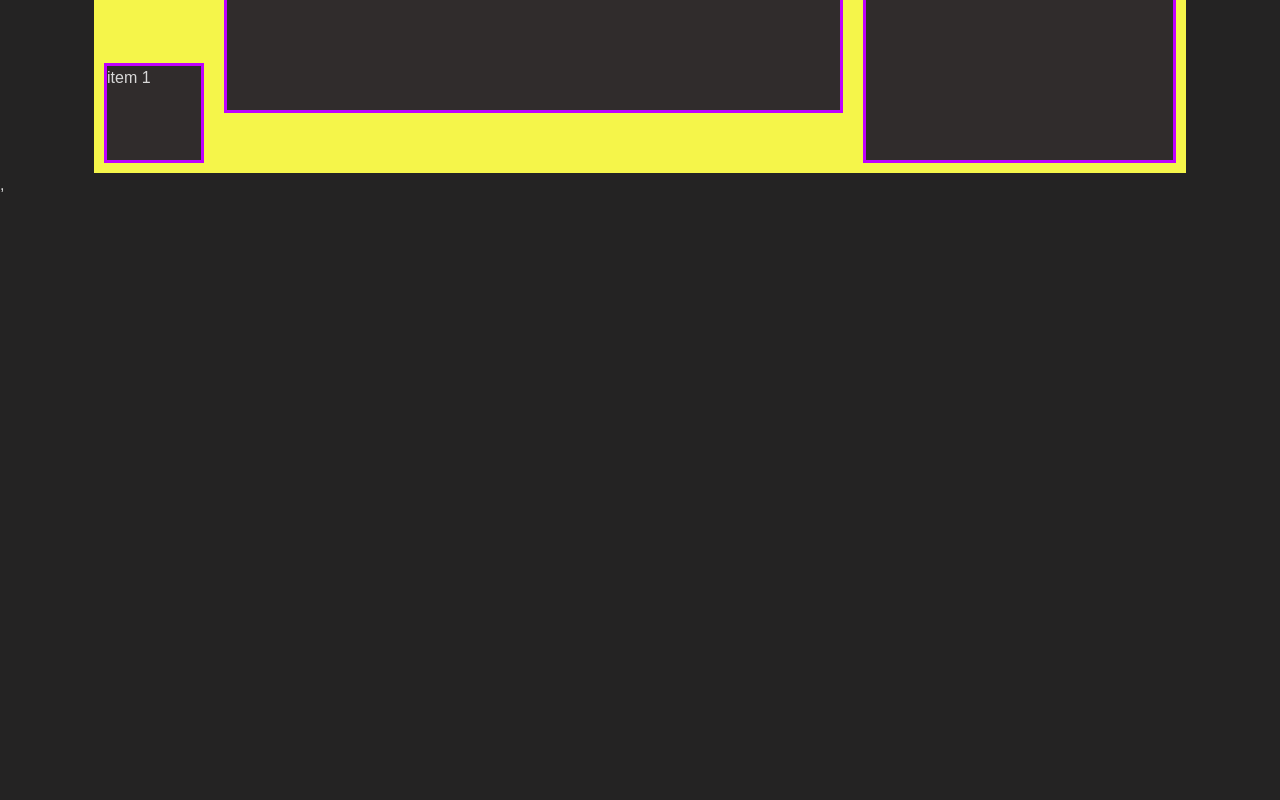
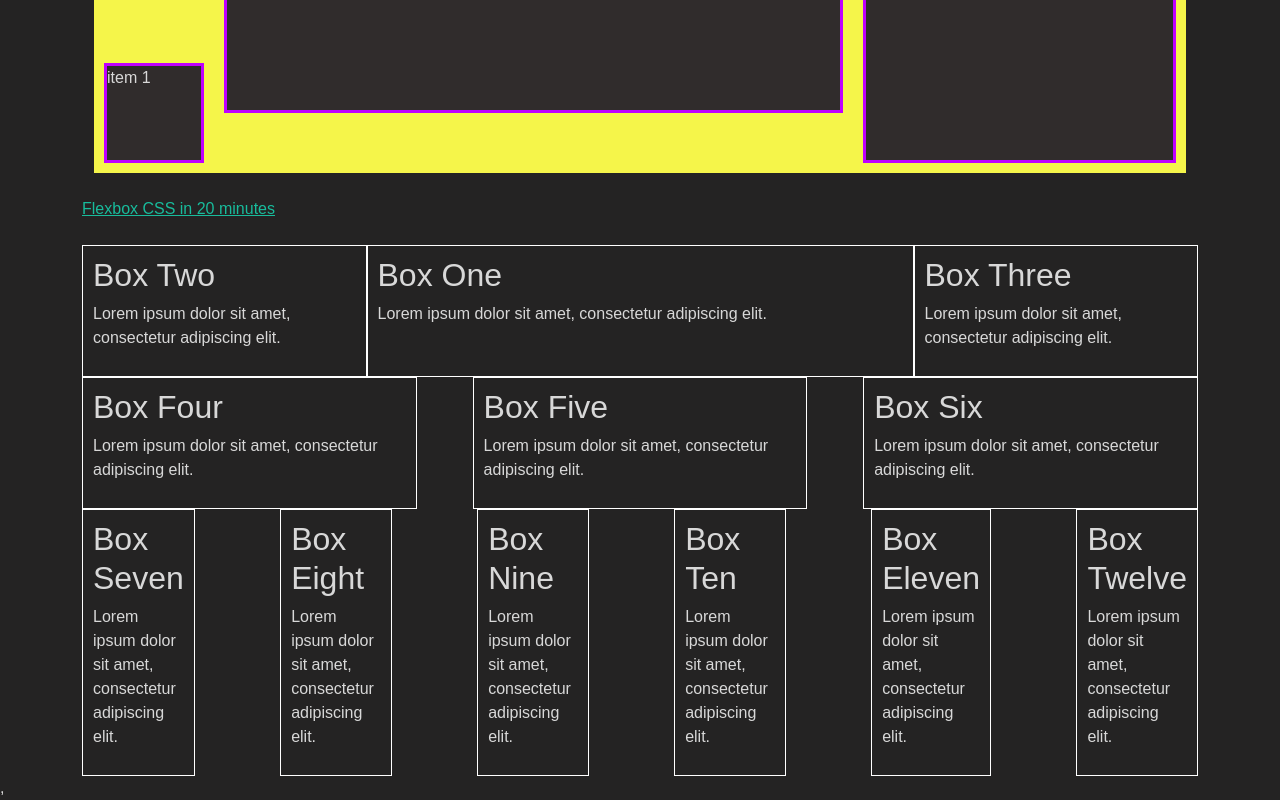
Before and after one commit to brlojam4932/React_Lessons, a React (Create React App) app in the folder lessons-app/: page /styling in a window 1280 px wide. Shown: the part 2137-2937 px from the top of the page. Before the commit the page ends 2334 px from the top, so only its background shows below. Built offline with nearby package versions, Linux system fonts and the light colour scheme; what vscode-icons-js would draw is missing.

Commit message:
flex box
added flex box exercise

```diff
--- a/lessons-app/src/components/css/Styling.css
+++ b/lessons-app/src/components/css/Styling.css
@@ -85,3 +85,75 @@
   flex-grow: 1;
   flex-basis: 0;
 }
+
+/* practice - Flexbox CSS in 20 minutes
+https://youtu.be/JJSoEo8JSnc
+ */
+
+ @media (min-width: 768px) {
+
+  .container-1{
+    display: flex;
+    /*
+    align-items: flex-stretch;
+    align-items: flex-start;
+    align-items: flex-end;
+    align-items: flex-center;
+
+    flex-direction: column;
+    */
+
+  }
+
+  .container-2{
+    display: flex;
+    /*
+    justify-content: flex-start;
+    justify-content: flex-end;
+    justify-content: center;
+    justify-content: space-around;
+    */
+    justify-content: space-between;
+  }
+ }
+
+ .container-3{
+   display: flex;
+   flex-wrap: wrap;
+   justify-content: space-between;
+ }
+
+
+
+.container-1 div, .container-2 div, .container-3 div{
+  border: 1px #fff solid;
+  padding: 10px;
+}
+
+.box-1{
+  flex: 2;
+  order: 2;
+}
+
+.box-2{
+  flex: 1;
+  order: 1;
+
+}
+
+.box-3{
+  flex: 1;
+  order: 3;
+
+}
+
+.container-2-box{
+  /*
+  width: 30%;
+  */
+  flex-basis: 30%;
+}
+
+.container-3-box{
+  flex-basis: 10%;
+}
--- a/lessons-app/src/components/propImports/Styling.jsx
+++ b/lessons-app/src/components/propImports/Styling.jsx
@@ -5,23 +5,24 @@ import "../css/Styling.css";
 
 function Styling() {
   return (
+    <>
       <div className='container'>
         <h1>Styling</h1>
         <a href='https://youtu.be/eow125xV5-c'>Link to YouTube video</a>
 
         <div className='row row1'>
-        <div className='col-sm-12 col-md-6 col-lg-2' style={{backgroundColor: "purple"}}>Row 1: Col One</div>
+          <div className='col-sm-12 col-md-6 col-lg-2' style={{ backgroundColor: "purple" }}>Row 1: Col One</div>
           <div className='col-sm-12 col-md-6 col-lg-8'>Row 1: Col Two</div>
         </div>
 
         <div className='row row2'>
-        <div className='col-sm-6 order-2' style={{backgroundColor: "green"}}>Row 2: Col Three</div>
-        <div className='col-sm-6 order-1' style={{backgroundColor: "orange"}}>Row 2: Col Four</div>
+          <div className='col-sm-6 order-2' style={{ backgroundColor: "green" }}>Row 2: Col Three</div>
+          <div className='col-sm-6 order-1' style={{ backgroundColor: "orange" }}>Row 2: Col Four</div>
         </div>
 
         <div className='row row3'>
-        <div className='col-sm-4 offset-2' style={{backgroundColor: "lightblue", color: 'black'}}>Row 3: Col Five</div>
-        <div className='col-sm-4 offset-1' style={{backgroundColor: 'darkred'}}>Row 3: Col Six</div>
+          <div className='col-sm-4 offset-2' style={{ backgroundColor: "lightblue", color: 'black' }}>Row 3: Col Five</div>
+          <div className='col-sm-4 offset-1' style={{ backgroundColor: 'darkred' }}>Row 3: Col Six</div>
         </div>
 
         <div className='row my-custom-row justify-content-center align-items-center gx-5'>
@@ -73,6 +74,70 @@ function Styling() {
           <div className='flexbox-item2 flexbox-item2-3'>item 3</div>
         </div>
       </div>
+      {/* practice - Flexbox CSS in 20 minutes */}
+      <br />
+      <div>
+        <a href='https://youtu.be/JJSoEo8JSnc'>Flexbox CSS in 20 minutes</a>
+      </div>
+      <br />
+      <div className='container-1'>
+        <div className='box-1'>
+          <h3>Box One</h3>
+          <p>Lorem ipsum dolor sit amet, consectetur adipiscing elit.</p>
+        </div>
+        <div className='box-2'>
+          <h3>Box Two</h3>
+          <p>Lorem ipsum dolor sit amet, consectetur adipiscing elit.</p>
+        </div>
+        <div className='box-3'>
+          <h3>Box Three</h3>
+          <p>Lorem ipsum dolor sit amet, consectetur adipiscing elit.</p>
+        </div>
+      </div>
+
+      <div className='container-2'>
+        <div className='container-2-box'>
+          <h3>Box Four</h3>
+          <p>Lorem ipsum dolor sit amet, consectetur adipiscing elit.</p>
+        </div>
+        <div className='container-2-box'>
+          <h3>Box Five</h3>
+          <p>Lorem ipsum dolor sit amet, consectetur adipiscing elit.</p>
+        </div>
+        <div className='container-2-box'>
+          <h3>Box Six</h3>
+          <p>Lorem ipsum dolor sit amet, consectetur adipiscing elit.</p>
+        </div>
+      </div>
+
+      <div className='container-3'>
+        <div className='container-3-box'>
+          <h3>Box Seven</h3>
+          <p>Lorem ipsum dolor sit amet, consectetur adipiscing elit.</p>
+        </div>
+        <div className='container-3-box'>
+          <h3>Box Eight</h3>
+          <p>Lorem ipsum dolor sit amet, consectetur adipiscing elit.</p>
+        </div>
+        <div className='container-3-box'>
+          <h3>Box Nine</h3>
+          <p>Lorem ipsum dolor sit amet, consectetur adipiscing elit.</p>
+        </div>
+        <div className='container-3-box'>
+          <h3>Box Ten</h3>
+          <p>Lorem ipsum dolor sit amet, consectetur adipiscing elit.</p>
+        </div>
+        <div className='container-3-box'>
+          <h3>Box Eleven</h3>
+          <p>Lorem ipsum dolor sit amet, consectetur adipiscing elit.</p>
+        </div>
+        <div className='container-3-box'>
+          <h3>Box Twelve</h3>
+          <p>Lorem ipsum dolor sit amet, consectetur adipiscing elit.</p>
+        </div>
+      </div>
+    </>
+
 
   )
 }
```
Lines whose indentation alone changed are shown as unchanged.
